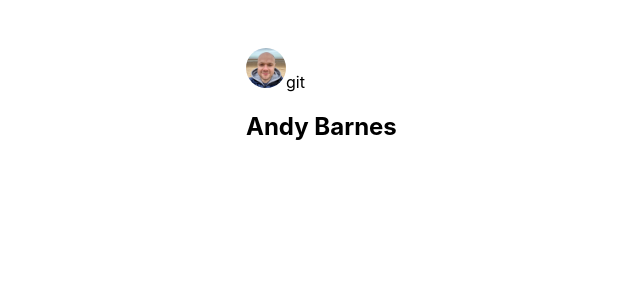
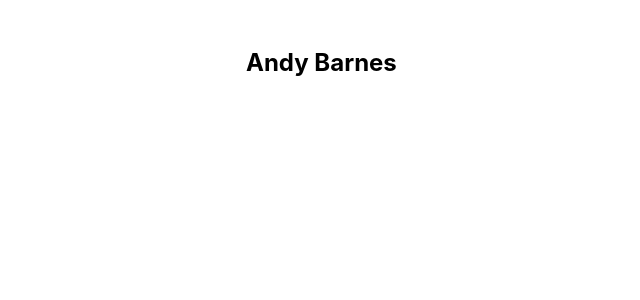
Before and after one commit to somedevsdo/blog, a Next.js app: page /author/andy in a window 1280 px wide. Shown: the top 300 px of the page, without its empty margins (122-762 px from the left). Built offline with nearby package versions, Linux system fonts and the light colour scheme.

Commit message:
Add src prop to Avatar

```diff
--- a/components/Avatar/Avatar.tsx
+++ b/components/Avatar/Avatar.tsx
@@ -4,7 +4,15 @@ import styles from "./Avatar.module.scss";
 type AvatarSize = "x-small" | "small" | "large";
 
 interface IAvatarProps {
+  /**
+   * The size of the Avatar
+   */
   size?: AvatarSize;
+
+  /**
+   * The image source
+   */
+  src: string;
 }
 
 /**
@@ -14,7 +22,7 @@ interface IAvatarProps {
  * @returns the Avatar component
  */
 const Avatar = (props: IAvatarProps): JSX.Element => {
-  const { size } = props;
+  const { size, src } = props;
   let avatarSize: string;
 
   switch (size) {
@@ -33,11 +41,11 @@ const Avatar = (props: IAvatarProps): JSX.Element => {
   return (
     <span className={styles.avatar}>
       <Image
-        alt="Profile picture of Gillian Kent"
+        alt="Avatar"
         height={avatarSize}
         layout="fixed"
         objectFit="contain"
-        src="/authors/benmatselby.jpg"
+        src={src}
         title="Avatar"
         width={avatarSize}
       />
--- a/pages/author/[id].tsx
+++ b/pages/author/[id].tsx
@@ -29,13 +29,7 @@ const Author = (props: IAuthorProps): JSX.Element => {
       </Head>
       <main>
         <article>
-          <Avatar size="x-small" />
-          git
-          {author.profile ? (
-            <Image alt={author.name} height={200} src={author.profile} width={200} />
-          ) : (
-            ""
-          )}
+          {author.profile ? <Avatar src={author.profile} /> : ""}
           <h1>{author.name}</h1>
         </article>
       </main>
--- a/pages/index.tsx
+++ b/pages/index.tsx
@@ -33,7 +33,7 @@ const Home = (props: IHomeProps): JSX.Element => {
       </Head>
       <header className={homeStyles.header}>
         <h1>{name}</h1>
-        <Avatar />
+        <Avatar size="small" src="/authors/benmatselby.jpg" />
         <Link href="/about">
           <a className={homeStyles.navLink}>About us page</a>
         </Link>
--- a/pages/post/[id].tsx
+++ b/pages/post/[id].tsx
@@ -32,7 +32,7 @@ const Post = (props: IPostProps): JSX.Element => {
       <main>
         <article>
           <h1>{postData.title}</h1>
-          <Avatar size="small" />
+          <Avatar size="x-small" src="/authors/benmatselby.jpg" />
           <div dangerouslySetInnerHTML={{ __html: postData.contentHtml }} />
         </article>
 
```
